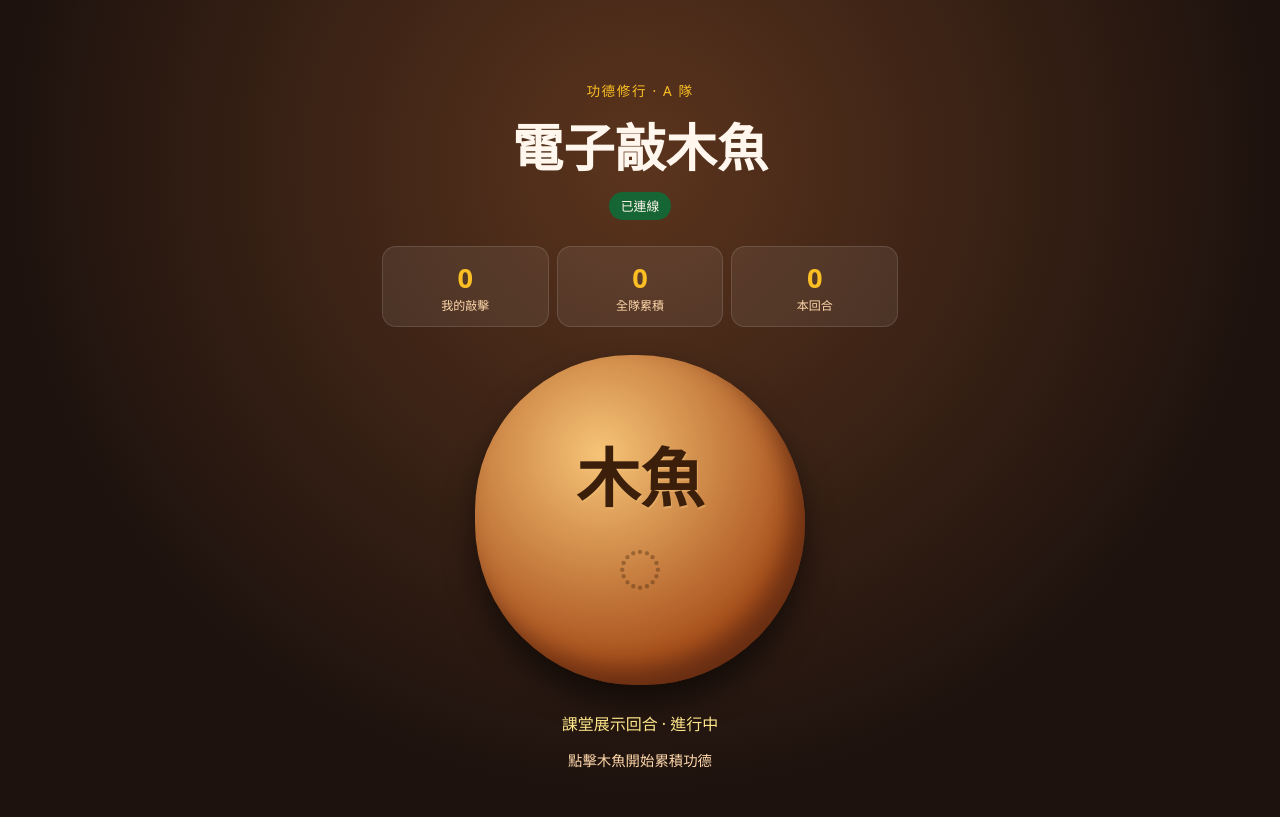
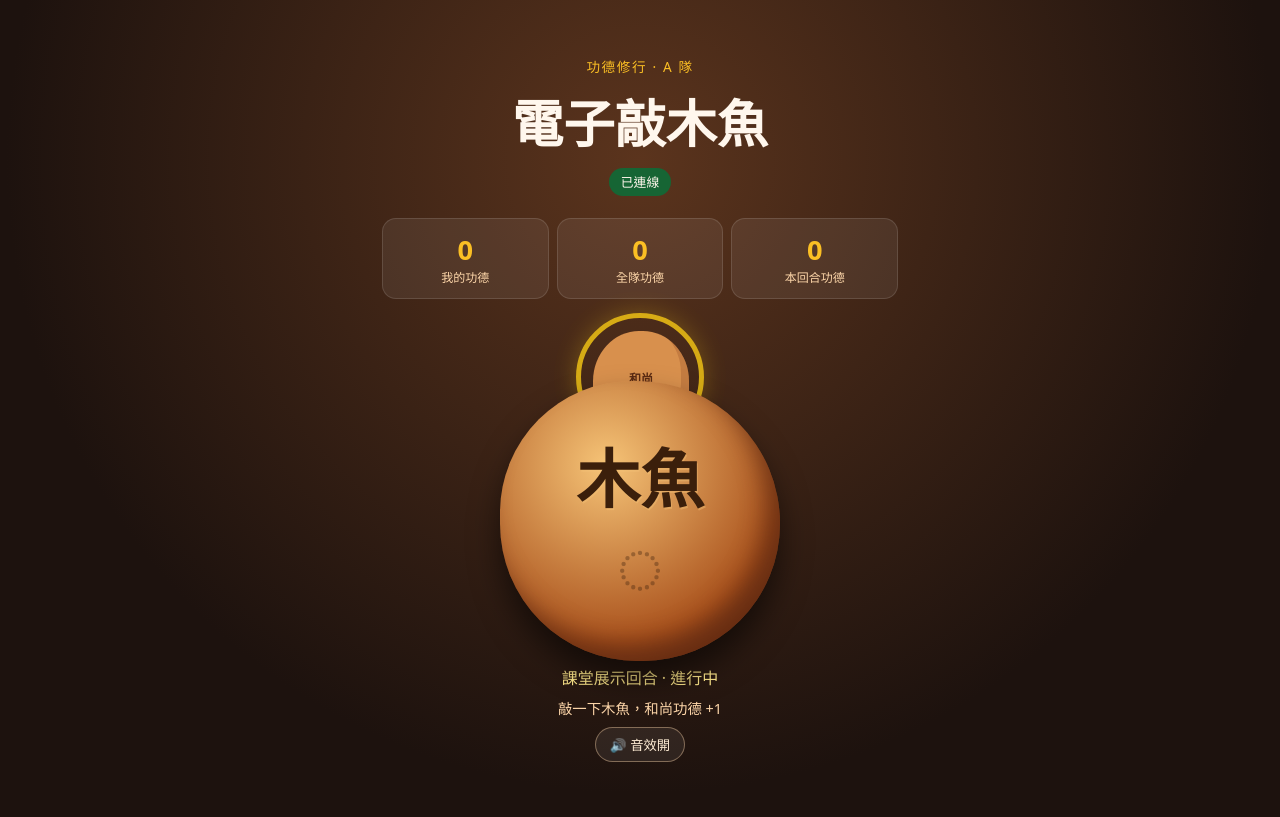
Before and after one commit to hongjie-tseng/woodfish-game, a FastAPI app: page / in a window 1280 px wide. After the commit the page ends 762 px from the top, so only its background shows below. Run offline with FastAPI, Linux system fonts and the light colour scheme; data comes from the database, SQL or seed files in the repository; data that the repository does not hold is empty.

Commit message:
feat: add playful monk woodfish interactions
Co-authored-by: Copilot <223556219+Copilot@users.noreply.github.com>

```diff
--- a/app/static/css/style.css
+++ b/app/static/css/style.css
@@ -1,14 +1,25 @@
 :root { color-scheme: dark; font-family: system-ui, -apple-system, "Noto Sans TC", sans-serif; }
 * { box-sizing: border-box; }
 body { margin: 0; min-height: 100vh; background: radial-gradient(circle at 50% 20%, #5b341d, #1d120e 70%); color: #fff7ed; }
-.game-shell { width: min(100%, 560px); min-height: 100vh; margin: auto; padding: 10vh 22px 32px; text-align: center; display: flex; flex-direction: column; align-items: center; }
+.game-shell { width: min(100%, 560px); min-height: 100vh; margin: auto; padding: 7vh 22px 32px; text-align: center; display: flex; flex-direction: column; align-items: center; }
 .eyebrow { margin: 0 0 8px; color: #fbbf24; letter-spacing: .12em; font-size: .85rem; }
 h1 { margin: 0 0 12px; font-size: clamp(2rem, 9vw, 3.2rem); }
 .status { padding: 5px 12px; border-radius: 999px; font-size: .8rem; }
 .status--ok { background: #166534; }.status--error { background: #991b1b; }.status--pending { background: #854d0e; }
-.scoreboard { width: 100%; margin: 30px 0 28px; display: grid; grid-template-columns: repeat(3, 1fr); gap: 8px; }
+.scoreboard { width: 100%; margin: 26px 0 12px; display: grid; grid-template-columns: repeat(3, 1fr); gap: 8px; }
 .scoreboard div { padding: 12px 4px; background: #ffffff12; border: 1px solid #ffffff1f; border-radius: 14px; }
 .scoreboard strong, .scoreboard span { display: block; }.scoreboard strong { font-size: 1.7rem; color: #fbbf24; }.scoreboard span { font-size: .75rem; color: #fed7aa; }
-.woodfish { width: min(78vw, 330px); aspect-ratio: 1; border: 0; border-radius: 48% 52% 50% 50%; color: #3b1f0b; background: radial-gradient(circle at 38% 30%, #f6c477, #a9511c 68%, #6f2d13); box-shadow: inset -14px -18px 22px #3b160c80, 0 18px 30px #0008; cursor: pointer; touch-action: manipulation; user-select: none; -webkit-tap-highlight-color: transparent; transition: transform .08s ease; }
+.shrine { position: relative; width: min(92vw, 390px); height: min(83vw, 350px); margin-top: 0; }
+.monk { position: absolute; z-index: 0; left: 50%; top: 0; width: 190px; height: 230px; transform: translateX(-50%); transition: transform .1s ease; }
+.monk__halo { position: absolute; left: 31px; top: 2px; width: 128px; height: 128px; border: 5px solid #facc15; border-radius: 50%; opacity: .8; box-shadow: 0 0 24px #facc1555; }
+.monk__head { position: absolute; left: 48px; top: 20px; width: 96px; height: 105px; padding-top: 38px; border-radius: 48% 48% 42% 42%; color: #5b2b13; background: #d8904d; font-size: .75rem; font-weight: 900; box-shadow: inset -8px -8px 0 #9c542b55; }
+.monk__eyes { position: absolute; top: 72px; left: 70px; display: flex; gap: 31px; }.monk__eyes i { width: 7px; height: 4px; background: #3b1f0b; border-radius: 50%; }
+.monk__mouth { position: absolute; top: 83px; left: 91px; color: #7f1d1d; font-weight: 900; }.monk__robe { position: absolute; left: 24px; top: 111px; width: 142px; height: 119px; border-radius: 45% 45% 12px 12px; background: #7f1d1d; box-shadow: inset -16px -10px 0 #450a0a55; }
+.woodfish { position: absolute; z-index: 2; left: 50%; bottom: 0; transform: translateX(-50%); width: min(70vw, 280px); aspect-ratio: 1; border: 0; border-radius: 48% 52% 50% 50%; color: #3b1f0b; background: radial-gradient(circle at 38% 30%, #f6c477, #a9511c 68%, #6f2d13); box-shadow: inset -14px -18px 22px #3b160c80, 0 18px 30px #0008; cursor: pointer; touch-action: manipulation; user-select: none; -webkit-tap-highlight-color: transparent; transition: transform .08s ease; }
 .woodfish:active, .woodfish.is-tapped { transform: scale(.94) rotate(-2deg); }.woodfish__body { display: block; font-size: clamp(2.2rem, 11vw, 4rem); font-weight: 900; text-shadow: 1px 2px #f6c47766; }.woodfish__mark { font-size: 5rem; opacity: .35; }
-.round-label { margin: 26px 0 0; color: #fde68a; }.message { min-height: 1.5em; color: #fed7aa; font-size: .9rem; }
+.monk.is-hit { animation: monk-hit .22s ease; }.merit-layer { position: absolute; inset: 0; z-index: 4; pointer-events: none; overflow: hidden; }
+.merit { position: absolute; left: 50%; bottom: 34%; color: #fde047; font-size: 1.35rem; font-weight: 900; text-shadow: 2px 2px #7c2d12; animation: merit-float .9s ease-out forwards; }
+.round-label { margin: 4px 0 0; color: #fde68a; }.message { min-height: 1.5em; margin: 8px 0; color: #fed7aa; font-size: .9rem; }
+.sound-toggle { border: 1px solid #fed7aa66; border-radius: 999px; padding: 7px 14px; color: #ffedd5; background: #ffffff12; cursor: pointer; }
+@keyframes monk-hit { 0%, 100% { transform: translateX(-50%) rotate(0); } 35% { transform: translateX(-50%) rotate(-7deg) translateY(7px); } 70% { transform: translateX(-50%) rotate(6deg); } }
+@keyframes merit-float { from { opacity: 1; transform: translate(-50%, 0) scale(.8) rotate(-4deg); } to { opacity: 0; transform: translate(-50%, -110px) scale(1.15) rotate(7deg); } }
--- a/app/static/js/app.js
+++ b/app/static/js/app.js
@@ -3,6 +3,10 @@ const playerId = localStorage.getItem(playerKey) || crypto.randomUUID();
 localStorage.setItem(playerKey, playerId);
 const pending = [];
 let sending = false;
+let localTaps = 0;
+let muted = false;
+let audioContext;
+const monkQuotes = ["你笑甚麼？", "好玩嗎？", "敲慢一點，老衲頭很暈", "功德不是這樣刷的喔", "施主，手下留情！", "又來？"];
 const $ = (id) => document.getElementById(id);
 
 function setConnection(text, status) {
@@ -62,11 +66,61 @@ async function drain() {
   }
 }
 
+function playWoodfishSound() {
+  if (muted) return;
+  try {
+    if (!audioContext) {
+      audioContext = new (window.AudioContext || window.webkitAudioContext)();
+    }
+    audioContext.resume();
+    const now = audioContext.currentTime;
+    [520, 760].forEach((frequency, index) => {
+      const oscillator = audioContext.createOscillator();
+      const gain = audioContext.createGain();
+      oscillator.type = index ? "triangle" : "sine";
+      oscillator.frequency.setValueAtTime(frequency, now);
+      oscillator.frequency.exponentialRampToValueAtTime(frequency * .72, now + .16);
+      gain.gain.setValueAtTime(index ? .09 : .16, now);
+      gain.gain.exponentialRampToValueAtTime(.001, now + .18);
+      oscillator.connect(gain).connect(audioContext.destination);
+      oscillator.start(now);
+      oscillator.stop(now + .2);
+    });
+  } catch {
+    // Audio is an enhancement; it must never block a tap request.
+  }
+}
+
+function showMerit() {
+  const merit = document.createElement("span");
+  merit.className = "merit";
+  merit.textContent = "功德 +1";
+  merit.style.left = `${35 + Math.random() * 30}%`;
+  $("merit-layer").appendChild(merit);
+  setTimeout(() => merit.remove(), 950);
+}
+
 $("woodfish").addEventListener("pointerdown", () => {
   $("woodfish").classList.add("is-tapped");
   setTimeout(() => $("woodfish").classList.remove("is-tapped"), 100);
+  $("monk").classList.remove("is-hit");
+  void $("monk").offsetWidth;
+  $("monk").classList.add("is-hit");
+  playWoodfishSound();
+  showMerit();
+  localTaps += 1;
+  if (localTaps >= 8 && (localTaps % 5 === 0 || Math.random() < .18)) {
+    $("message").textContent = monkQuotes[Math.floor(Math.random() * monkQuotes.length)];
+  } else {
+    $("message").textContent = "功德 +1，和尚表示頭很痛";
+  }
   pending.push({ tap_id: crypto.randomUUID(), player_id: playerId });
   drain();
 });
+$("sound-toggle").addEventListener("click", () => {
+  muted = !muted;
+  $("sound-toggle").textContent = muted ? "🔇 音效關" : "🔊 音效開";
+  $("sound-toggle").setAttribute("aria-pressed", String(muted));
+});
 refresh();
 setInterval(refresh, 2000);
--- a/app/templates/index.html
+++ b/app/templates/index.html
@@ -14,17 +14,28 @@
       <h1>電子敲木魚</h1>
       <span id="connection" class="status status--pending">連線中</span>
     </header>
-    <section class="scoreboard" aria-label="敲擊統計">
-      <div><strong id="personal-taps">0</strong><span>我的敲擊</span></div>
-      <div><strong id="team-taps">0</strong><span>全隊累積</span></div>
-      <div><strong id="round-taps">0</strong><span>本回合</span></div>
+    <section class="scoreboard" aria-label="功德統計">
+      <div><strong id="personal-taps">0</strong><span>我的功德</span></div>
+      <div><strong id="team-taps">0</strong><span>全隊功德</span></div>
+      <div><strong id="round-taps">0</strong><span>本回合功德</span></div>
     </section>
-    <button id="woodfish" class="woodfish" type="button" aria-label="敲擊木魚">
-      <span class="woodfish__body">木魚</span>
-      <span class="woodfish__mark">◌</span>
-    </button>
+    <section class="shrine" aria-label="和尚與木魚">
+      <div id="monk" class="monk" aria-hidden="true">
+        <div class="monk__halo"></div>
+        <div class="monk__head">和尚</div>
+        <div class="monk__eyes"><i></i><i></i></div>
+        <div class="monk__mouth">︶</div>
+        <div class="monk__robe"></div>
+      </div>
+      <button id="woodfish" class="woodfish" type="button" aria-label="敲擊木魚">
+        <span class="woodfish__body">木魚</span>
+        <span class="woodfish__mark">◌</span>
+      </button>
+      <div id="merit-layer" class="merit-layer" aria-live="polite"></div>
+    </section>
     <p id="round-label" class="round-label">準備中</p>
-    <p id="message" class="message">點擊木魚開始累積功德</p>
+    <p id="message" class="message">敲一下木魚，和尚功德 +1</p>
+    <button id="sound-toggle" class="sound-toggle" type="button" aria-pressed="false">🔊 音效開</button>
   </main>
   <script src="/static/js/app.js"></script>
 </body>
```
